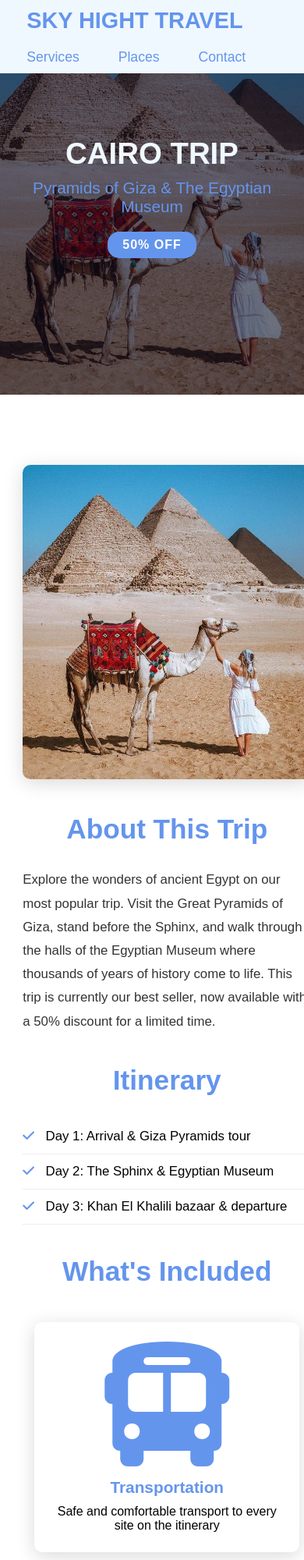
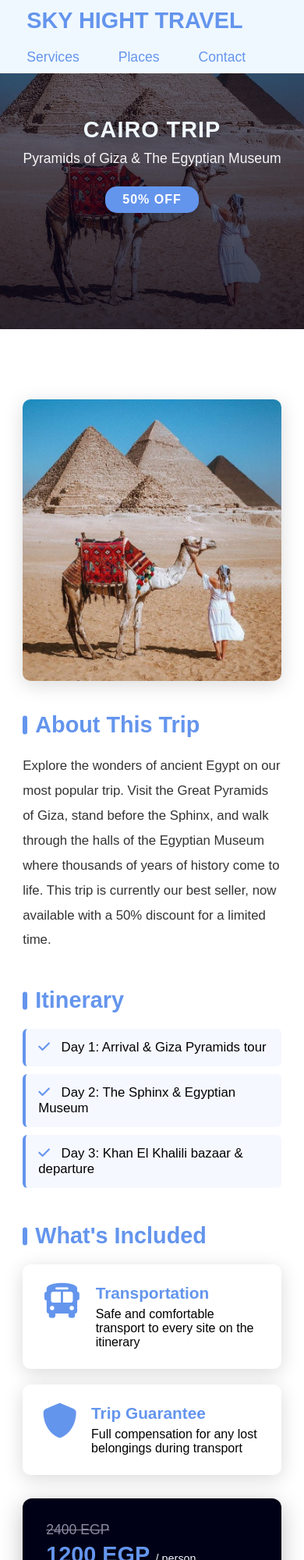
Before and after one commit to zeyad810/travel-project-first, a plain HTML site: page cairo-trip.html in a window 390 px wide. Shown: the top 2000 px of the page at 78% size. Drawn offline with Linux system fonts and the light colour scheme; files that its build step writes are made by us from their sources.

Commit message:
refactor: move trip styles to css directory, add navigation to cairo trip, and update contact information

```diff
--- /dev/null
+++ b/css/details.css
@@ -0,0 +1,313 @@
+/* ===== Trip Details Page — extends stylee.css ===== */
+
+/* ----- Hero ----- */
+.trip-hero {
+    width: 100%;
+    min-height: 65vh;
+    display: flex;
+    align-items: center;
+    justify-content: center;
+    background-image: url(../img/prymids.jpg);
+    background-size: cover;
+    background-position: center;
+    background-attachment: fixed;
+    position: relative;
+}
+
+.trip-hero::before {
+    content: "";
+    position: absolute;
+    inset: 0;
+    background: linear-gradient(180deg, rgba(0, 0, 22, 0.45) 0%, rgba(0, 0, 22, 0.78) 100%);
+}
+
+.trip-hero-overlay {
+    position: relative;
+    z-index: 2;
+    text-align: center;
+    color: #fff;
+    padding: 0 20px;
+}
+
+.trip-hero-overlay h2 {
+    font-size: 3em;
+    font-weight: 900;
+    text-transform: uppercase;
+    color: aliceblue;
+    letter-spacing: 2px;
+    margin-bottom: 10px;
+    text-shadow: 0 2px 20px rgba(0, 0, 0, 0.45);
+}
+
+.trip-hero-overlay h3 {
+    font-size: 1.4em;
+    font-weight: 500;
+    color: #fff;
+    margin-bottom: 25px;
+    opacity: 0.95;
+}
+
+.badge {
+    display: inline-block;
+    background-color: cornflowerblue;
+    color: #fff;
+    font-weight: 700;
+    letter-spacing: 1px;
+    padding: 0.5em 1.4em;
+    border-radius: 15px;
+    box-shadow: 0 4px 15px rgba(0, 0, 0, 0.25);
+}
+
+/* ----- Details layout ----- */
+.trip-details {
+    width: 100%;
+    background-color: #fff;
+    padding: 90px 0;
+}
+
+.trip-container {
+    width: 85%;
+    margin: auto;
+    display: flex;
+    flex-wrap: wrap;
+    gap: 40px;
+    align-items: flex-start;
+}
+
+.trip-main {
+    flex: 2;
+    min-width: 320px;
+}
+
+.trip-gallery img {
+    width: 100%;
+    border-radius: 10px;
+    max-height: 600px;
+    margin-bottom: 40px;
+    box-shadow: 0 5px 25px rgba(1 1 1 / 15%);
+    display: block;
+    object-fit: cover;
+}
+
+/* override centered .title from stylee.css for the trip column */
+.trip-main .title {
+    display: block;
+    justify-content: initial;
+    text-align: left;
+    font-size: 1.8em;
+    margin-bottom: 20px;
+    position: relative;
+    padding-left: 16px;
+}
+
+.trip-main .title::before {
+    content: "";
+    position: absolute;
+    left: 0;
+    top: 50%;
+    transform: translateY(-50%);
+    width: 6px;
+    height: 70%;
+    background-color: cornflowerblue;
+    border-radius: 4px;
+}
+
+.trip-desc {
+    line-height: 1.9em;
+    color: #333;
+    margin-bottom: 45px;
+    font-size: 1.05em;
+}
+
+.trip-list {
+    list-style: none;
+    margin-bottom: 45px;
+}
+
+.trip-list li {
+    padding: 14px 16px;
+    margin-bottom: 10px;
+    border-left: 4px solid cornflowerblue;
+    background-color: #f6f8ff;
+    border-radius: 6px;
+    font-size: 1.05em;
+    transition: 0.4s ease;
+}
+
+.trip-list li:hover {
+    background-color: #eaf0ff;
+    transform: translateX(4px);
+}
+
+.trip-list li i {
+    color: cornflowerblue;
+    margin-right: 10px;
+}
+
+/* ----- What's included cards (override shared .card / .content2) ----- */
+.trip-main .content2 {
+    justify-content: flex-start;
+    gap: 20px;
+}
+
+.trip-main .card {
+    flex: 1;
+    min-width: 240px;
+    width: auto;
+    margin: 0;
+    display: flex;
+    align-items: flex-start;
+    gap: 18px;
+}
+
+.trip-main .card .icon {
+    font-size: 2.8em;
+    margin-bottom: 0;
+    flex-shrink: 0;
+}
+
+.trip-main .card .info {
+    flex: 1;
+}
+
+.trip-main .card .info h4 {
+    text-align: left;
+    padding: 0 0 6px 0;
+}
+
+.trip-main .card .info p {
+    text-align: left;
+}
+
+/* ----- Sidebar / price card ----- */
+.trip-sidebar {
+    flex: 1;
+    min-width: 280px;
+    width: 100%;
+}
+
+.price-card {
+    background-color: #000016;
+    color: #fff;
+    border-radius: 12px;
+    padding: 30px;
+    position: sticky;
+    top: 100px;
+    box-shadow: 0 8px 30px rgba(1 1 1 / 25%);
+    overflow: hidden;
+}
+
+.price-card::before {
+    content: "";
+    position: absolute;
+    top: 0;
+    left: 0;
+    width: 100%;
+    height: 5px;
+    background: linear-gradient(90deg, cornflowerblue, #fff);
+}
+
+.old-price {
+    text-decoration: line-through;
+    color: #8a8aa3;
+    font-size: 1.1em;
+    margin-bottom: 5px;
+}
+
+.new-price {
+    color: cornflowerblue;
+    font-size: 2.2em;
+    font-weight: 800;
+    margin-bottom: 25px;
+}
+
+.new-price span {
+    color: aliceblue;
+    font-size: 0.5em;
+    font-weight: 400;
+}
+
+.trip-facts {
+    list-style: none;
+    margin-bottom: 25px;
+}
+
+.trip-facts li {
+    padding: 10px 0;
+    border-bottom: 1px solid rgba(255, 255, 255, 0.15);
+}
+
+.trip-facts li:last-child {
+    border-bottom: none;
+}
+
+.trip-facts li i {
+    color: cornflowerblue;
+    margin-right: 10px;
+    width: 18px;
+}
+
+.book-btn {
+    display: block;
+    text-align: center;
+    color: cornflowerblue;
+    background-color: blanchedalmond;
+    text-decoration: none;
+    font-size: 1.1em;
+    font-weight: 600;
+    padding: 0.9357em 1em;
+    border-radius: 15px;
+    letter-spacing: 1px;
+    transition: 0.7s ease;
+}
+
+.book-btn:hover {
+    transform: scale(1.05);
+    background-color: burlywood;
+}
+
+/* ----- Responsive ----- */
+@media (max-width: 992px) {
+    .trip-main .card {
+        min-width: 100%;
+    }
+}
+
+@media (max-width: 768px) {
+    .trip-container {
+        flex-direction: column;
+        gap: 30px;
+    }
+
+    .price-card {
+        position: static;
+    }
+
+    .trip-hero {
+        min-height: 50vh;
+        background-attachment: scroll;
+    }
+
+    .trip-hero-overlay h2 {
+        font-size: 2.2em;
+    }
+
+    .trip-hero-overlay h3 {
+        font-size: 1.1em;
+    }
+
+    .trip-main .content2 {
+        flex-direction: column;
+    }
+}
+
+@media (max-width: 480px) {
+    .trip-hero-overlay h2 {
+        font-size: 1.8em;
+        letter-spacing: 1px;
+    }
+
+    .new-price {
+        font-size: 1.8em;
+    }
+}
--- a/details.css
+++ /dev/null
@@ -1,165 +0,0 @@
-/* ===== Trip Details Page — extends stylee.css ===== */
-
-.trip-hero{
-    width: 100%;
-    min-height: 60vh;
-    display: flex;
-    align-items: center;
-    justify-content: center;
-    background-image: url(../img/prymids.jpg);
-    background-size: cover;
-    background-position: center;
-    background-attachment: fixed;
-    position: relative;
-}
-.trip-hero::before{
-    content: "";
-    position: absolute;
-    inset: 0;
-    background: rgba(0, 0, 22, 0.55);
-}
-.trip-hero-overlay{
-    position: relative;
-    z-index: 2;
-    text-align: center;
-    color: #fff;
-    padding: 0 20px;
-}
-.trip-hero-overlay h2{
-    font-size: 2.4em;
-    font-weight: 900;
-    text-transform: uppercase;
-    color: aliceblue;
-    margin-bottom: 10px;
-}
-.trip-hero-overlay h3{
-    font-size: 1.3em;
-    font-weight: 500;
-    color: cornflowerblue;
-    margin-bottom: 20px;
-}
-.badge{
-    display: inline-block;
-    background-color: cornflowerblue;
-    color: #fff;
-    font-weight: 700;
-    letter-spacing: 1px;
-    padding: 0.5em 1.2em;
-    border-radius: 15px;
-}
-
-/* details layout */
-.trip-details{
-    width: 100%;
-    background-color: #fff;
-    padding: 90px 0;
-}
-.trip-container{
-    width: 85%;
-    margin: auto;
-    display: flex;
-    flex-wrap: wrap;
-    gap: 40px;
-    align-items: flex-start;
-}
-.trip-main{
-    flex: 2;
-    min-width: 300px;
-}
-.trip-gallery img{
-    width: 100%;
-    border-radius: 10px;
-    margin-bottom: 40px;
-    box-shadow: 0 5px 25px rgba(1 1 1 / 15%);
-}
-.trip-desc{
-    line-height: 1.8em;
-    color: #333;
-    margin-bottom: 40px;
-    font-size: 1.05em;
-}
-.trip-list{
-    list-style: none;
-    margin-bottom: 40px;
-}
-.trip-list li{
-    padding: 12px 0;
-    border-bottom: 1px solid #eee;
-    font-size: 1.05em;
-}
-.trip-list li i{
-    color: cornflowerblue;
-    margin-right: 10px;
-}
-
-/* sidebar */
-.trip-sidebar{
-    flex: 1;
-    min-width: 260px;
-}
-.price-card{
-    background-color: #000016;
-    color: #fff;
-    border-radius: 10px;
-    padding: 30px;
-    position: sticky;
-    top: 100px;
-    box-shadow: 0 5px 25px rgba(1 1 1 / 25%);
-}
-.old-price{
-    text-decoration: line-through;
-    color: #8a8aa3;
-    font-size: 1.1em;
-    margin-bottom: 5px;
-}
-.new-price{
-    color: cornflowerblue;
-    font-size: 2em;
-    font-weight: 800;
-    margin-bottom: 20px;
-}
-.new-price span{
-    color: aliceblue;
-    font-size: 0.5em;
-    font-weight: 400;
-}
-.trip-facts{
-    list-style: none;
-    margin-bottom: 25px;
-}
-.trip-facts li{
-    padding: 8px 0;
-    border-bottom: 1px solid rgba(255,255,255,0.15);
-}
-.trip-facts li i{
-    color: cornflowerblue;
-    margin-right: 10px;
-    width: 18px;
-}
-.book-btn{
-    display: block;
-    text-align: center;
-    color: cornflowerblue;
-    background-color: blanchedalmond;
-    text-decoration: none;
-    font-size: 1.1em;
-    font-weight: 600;
-    padding: 0.9357em 1em;
-    border-radius: 15px;
-    letter-spacing: 1px;
-    transition: 0.7s ease;
-}
-.book-btn:hover{
-    transform: scale(1.05);
-    background-color: burlywood;
-}
-
-/* responsive */
-@media (max-width: 768px){
-    .trip-container{
-        flex-direction: column;
-    }
-    .price-card{
-        position: static;
-    }
-}
```
Also changed, not shown: index.html (+15 -2 lines).
